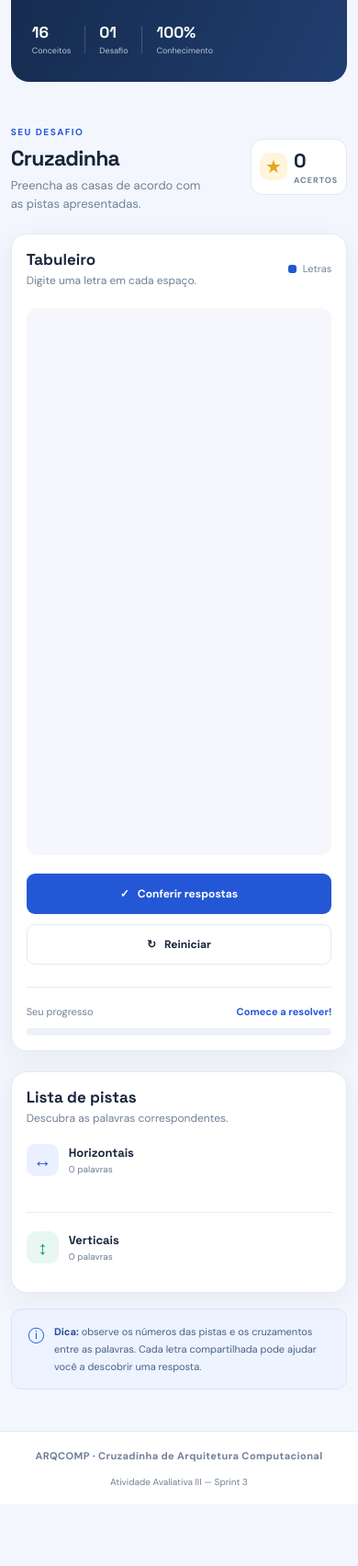
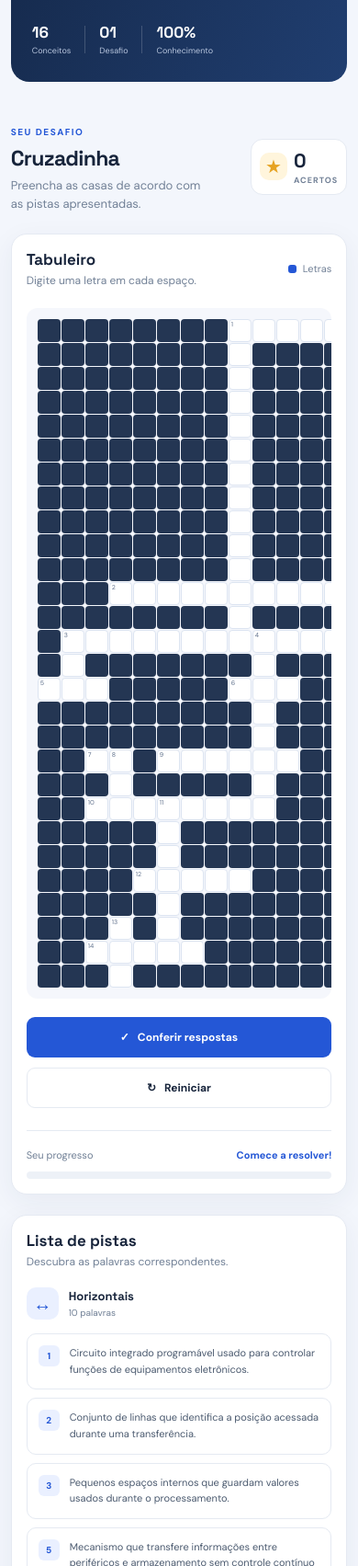
Before and after one commit to educabralsv/arqcomp-cruzadinha, a plain HTML site: page index.html in a window 390 px wide. Shown: the part 297-2000 px from the top of the page at 92% size. Before the commit the page ends 1933 px from the top, so only its background shows below. Drawn offline with Linux system fonts and the light colour scheme.

Commit message:
feat: implementar tabuleiro e pistas

```diff
--- a/script.js
+++ b/script.js
@@ -0,0 +1,323 @@
+
+/* ========================================
+   1. CONFIGURAÇÕES DO JOGO
+======================================== */
+
+var LINHAS = 28
+var COLUNAS = 24
+
+var palavras = [
+
+    {
+        resposta: "MICROCONTROLADOR",
+        pista: "Circuito integrado programável usado para controlar funções de equipamentos eletrônicos.",
+        direcao: "horizontal",
+        linha: 0,
+        coluna: 8,
+        numero: 1
+    },
+
+    {
+        resposta: "MEMORIADEMASSA",
+        pista: "Meio destinado a guardar grandes volumes de arquivos por longos períodos.",
+        direcao: "vertical",
+        linha: 0,
+        coluna: 8,
+        numero: 1
+    },
+
+    {
+        resposta: "ADDRESSBUS",
+        pista: "Conjunto de linhas que identifica a posição acessada durante uma transferência.",
+        direcao: "horizontal",
+        linha: 11,
+        coluna: 3,
+        numero: 2
+    },
+
+    {
+        resposta: "REGISTRADORES",
+        pista: "Pequenos espaços internos que guardam valores usados durante o processamento.",
+        direcao: "horizontal",
+        linha: 13,
+        coluna: 1,
+        numero: 3
+    },
+
+    {
+        resposta: "ROM",
+        pista: "Mantém instruções gravadas mesmo quando o equipamento está desligado.",
+        direcao: "vertical",
+        linha: 13,
+        coluna: 1,
+        numero: 3
+    },
+
+    {
+        resposta: "DUALCORE",
+        pista: "Configuração de processamento que reúne dois núcleos independentes.",
+        direcao: "vertical",
+        linha: 13,
+        coluna: 9,
+        numero: 4
+    },
+
+    {
+        resposta: "DMA",
+        pista: "Mecanismo que transfere informações entre periféricos e armazenamento sem controle contínuo da unidade central.",
+        direcao: "horizontal",
+        linha: 15,
+        coluna: 0,
+        numero: 5
+    },
+
+    {
+        resposta: "RAM",
+        pista: "Armazena temporariamente programas e informações enquanto o equipamento está ligado.",
+        direcao: "horizontal",
+        linha: 15,
+        coluna: 8,
+        numero: 6
+    },
+
+    {
+        resposta: "UC",
+        pista: "Parte que coordena a sequência de etapas durante a execução.",
+        direcao: "horizontal",
+        linha: 18,
+        coluna: 2,
+        numero: 7
+    },
+
+    {
+        resposta: "CPU",
+        pista: "Componente central que interpreta e executa as instruções dos programas.",
+        direcao: "vertical",
+        linha: 18,
+        coluna: 3,
+        numero: 8
+    },
+
+    {
+        resposta: "EEPROM",
+        pista: "Tecnologia cujos conteúdos podem ser apagados e regravados eletricamente.",
+        direcao: "horizontal",
+        linha: 18,
+        coluna: 5,
+        numero: 9
+    },
+
+    {
+        resposta: "QUADCORE",
+        pista: "Configuração de processamento que reúne quatro núcleos independentes.",
+        direcao: "horizontal",
+        linha: 20,
+        coluna: 2,
+        numero: 10
+    },
+
+    {
+        resposta: "DATABUS",
+        pista: "Conjunto de linhas por onde os valores circulam entre componentes.",
+        direcao: "vertical",
+        linha: 20,
+        coluna: 5,
+        numero: 11
+    },
+
+    {
+        resposta: "CACHE",
+        pista: "Guarda cópias de informações acessadas frequentemente para acelerar consultas.",
+        direcao: "horizontal",
+        linha: 23,
+        coluna: 4,
+        numero: 12
+    },
+
+    {
+        resposta: "ULA",
+        pista: "Bloco responsável por operações matemáticas e decisões booleanas.",
+        direcao: "vertical",
+        linha: 25,
+        coluna: 3,
+        numero: 13
+    },
+
+    {
+        resposta: "FLASH",
+        pista: "Tecnologia de armazenamento usada em pen drives e cartões.",
+        direcao: "horizontal",
+        linha: 26,
+        coluna: 2,
+        numero: 14
+    }
+
+]
+
+/* ========================================
+   2. ELEMENTOS DA PÁGINA
+======================================== */
+
+var tabuleiro = document.getElementById("crossword")
+
+var listaHorizontal = document.getElementById("horizontal-clues")
+var listaVertical = document.getElementById("vertical-clues")
+
+var quantidadeHorizontal = document.getElementById("horizontal-count")
+var quantidadeVertical = document.getElementById("vertical-count")
+
+var letrasCorretas = {}
+
+/* ========================================
+   3. PREPARAÇÃO DO TABULEIRO
+======================================== */
+
+function prepararTabuleiro() {
+
+    var casas = {}
+    var numeros = {}
+
+    palavras.forEach(function(palavra) {
+
+        var linha = palavra.linha
+        var coluna = palavra.coluna
+
+        numeros[linha + "-" + coluna] = palavra.numero
+
+        for (var i = 0; i < palavra.resposta.length; i++) {
+
+            var chave = linha + "-" + coluna
+
+            if (palavra.direcao == "horizontal") {
+                coluna = palavra.coluna + i
+            } else {
+                linha = palavra.linha + i
+            }
+
+            chave = linha + "-" + coluna
+
+            var letra = palavra.resposta[i]
+
+            casas[chave] = letra
+
+        }
+
+    })
+
+    letrasCorretas = casas
+
+    tabuleiro.style.setProperty("--linhas", LINHAS)
+    tabuleiro.style.setProperty("--colunas", COLUNAS)
+
+    tabuleiro.innerHTML = ""
+
+    for (var linhaAtual = 0; linhaAtual < LINHAS; linhaAtual++) {
+
+        for (var colunaAtual = 0; colunaAtual < COLUNAS; colunaAtual++) {
+
+            var chaveAtual = linhaAtual + "-" + colunaAtual
+
+            var celula = document.createElement("div")
+
+            if (casas[chaveAtual]) {
+
+                celula.className = "celula"
+
+                var numero = numeros[chaveAtual]
+
+                if (numero) {
+
+                    var numeroHTML = document.createElement("span")
+
+                    numeroHTML.className = "numero-celula"
+                    numeroHTML.innerText = numero
+
+                    celula.appendChild(numeroHTML)
+
+                }
+
+                var campo = document.createElement("input")
+
+                campo.type = "text"
+                campo.maxLength = 1
+                campo.autocomplete = "off"
+                campo.spellcheck = false
+
+                campo.setAttribute("aria-label", "Linha " + (linhaAtual + 1) + ", coluna " + (colunaAtual + 1))
+
+                campo.dataset.linha = linhaAtual
+                campo.dataset.coluna = colunaAtual
+
+                celula.appendChild(campo)
+
+            } else {
+
+                celula.className = "celula escura"
+
+            }
+
+            tabuleiro.appendChild(celula)
+
+        }
+
+    }
+
+}
+
+/* ========================================
+   4. EXIBIÇÃO DAS PISTAS
+======================================== */
+
+function mostrarPistas() {
+
+    listaHorizontal.innerHTML = ""
+    listaVertical.innerHTML = ""
+
+    var totalHorizontal = 0
+    var totalVertical = 0
+
+    palavras.forEach(function(palavra) {
+
+        var item = document.createElement("div")
+
+        item.className = "pista-item"
+        item.dataset.numero = palavra.numero
+
+        var numero = document.createElement("span")
+
+        numero.className = "pista-numero"
+        numero.innerText = palavra.numero
+
+        var texto = document.createElement("p")
+
+        texto.className = "pista-texto"
+        texto.innerText = palavra.pista
+
+        item.appendChild(numero)
+        item.appendChild(texto)
+
+        if (palavra.direcao == "horizontal") {
+
+            listaHorizontal.appendChild(item)
+            totalHorizontal++
+
+        } else {
+
+            listaVertical.appendChild(item)
+            totalVertical++
+
+        }
+
+    })
+
+    quantidadeHorizontal.innerText = totalHorizontal + " palavras"
+    quantidadeVertical.innerText = totalVertical + " palavras"
+
+}
+
+/* ========================================
+   5. INICIALIZAÇÃO
+======================================== */
+
+prepararTabuleiro()
+mostrarPistas()
--- a/style.css
+++ b/style.css
@@ -400,9 +400,11 @@ a:focus-visible {
 }
 
 .crossword {
+    --tamanho-celula: 30px;
+
     display: grid;
-    grid-template-columns: repeat(22, 30px);
-    grid-template-rows: repeat(22, 30px);
+    grid-template-columns: repeat(var(--colunas), var(--tamanho-celula));
+    grid-template-rows: repeat(var(--linhas), var(--tamanho-celula));
     gap: 2px;
     flex-shrink: 0;
 }
@@ -825,10 +827,9 @@ a:focus-visible {
     }
 
     .crossword {
-        grid-template-columns: repeat(22, 25px);
-        grid-template-rows: repeat(22, 25px);
-        gap: 1px;
-    }
+    --tamanho-celula: 25px;
+    gap: 1px;
+}
 
     .celula {
         width: 25px;
```
